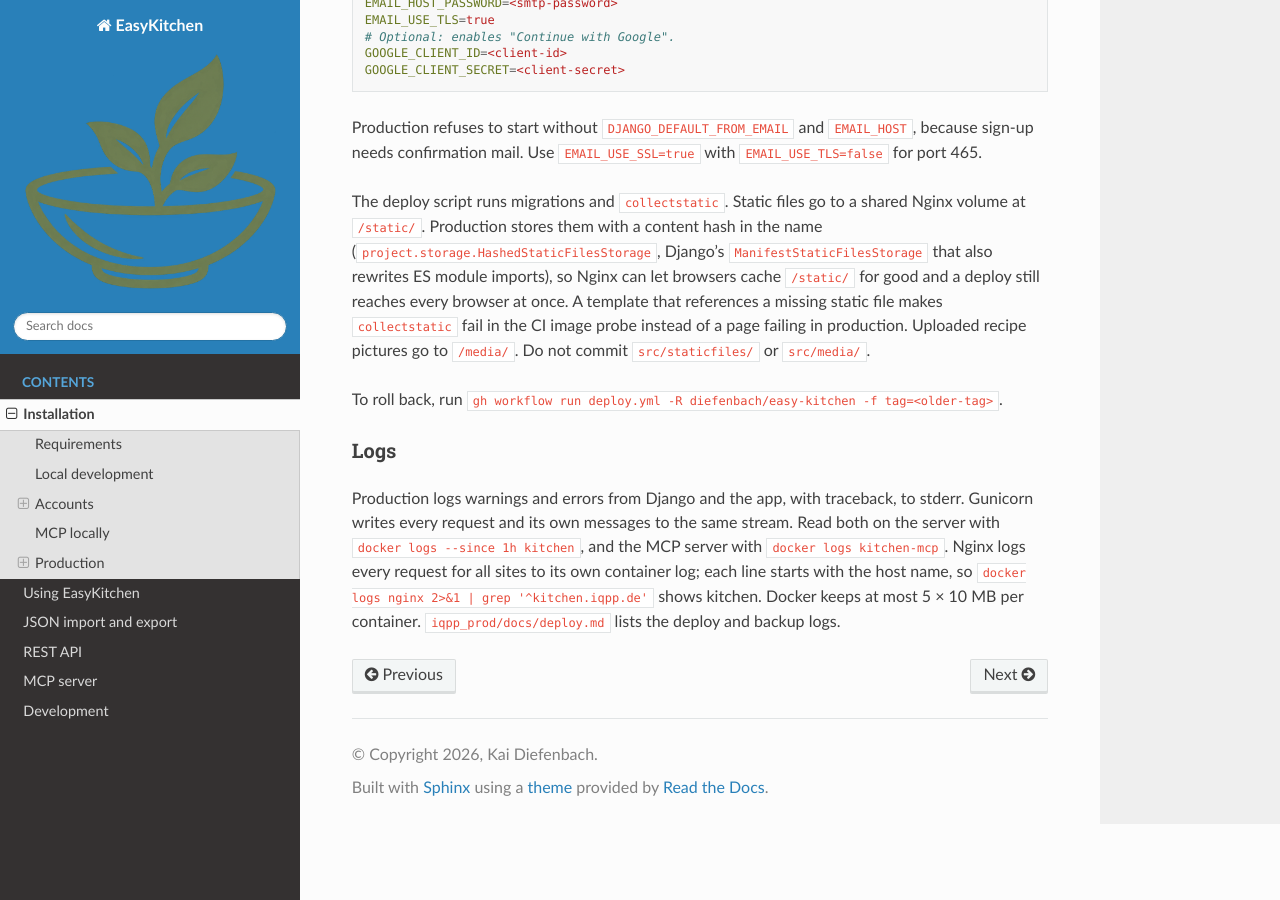
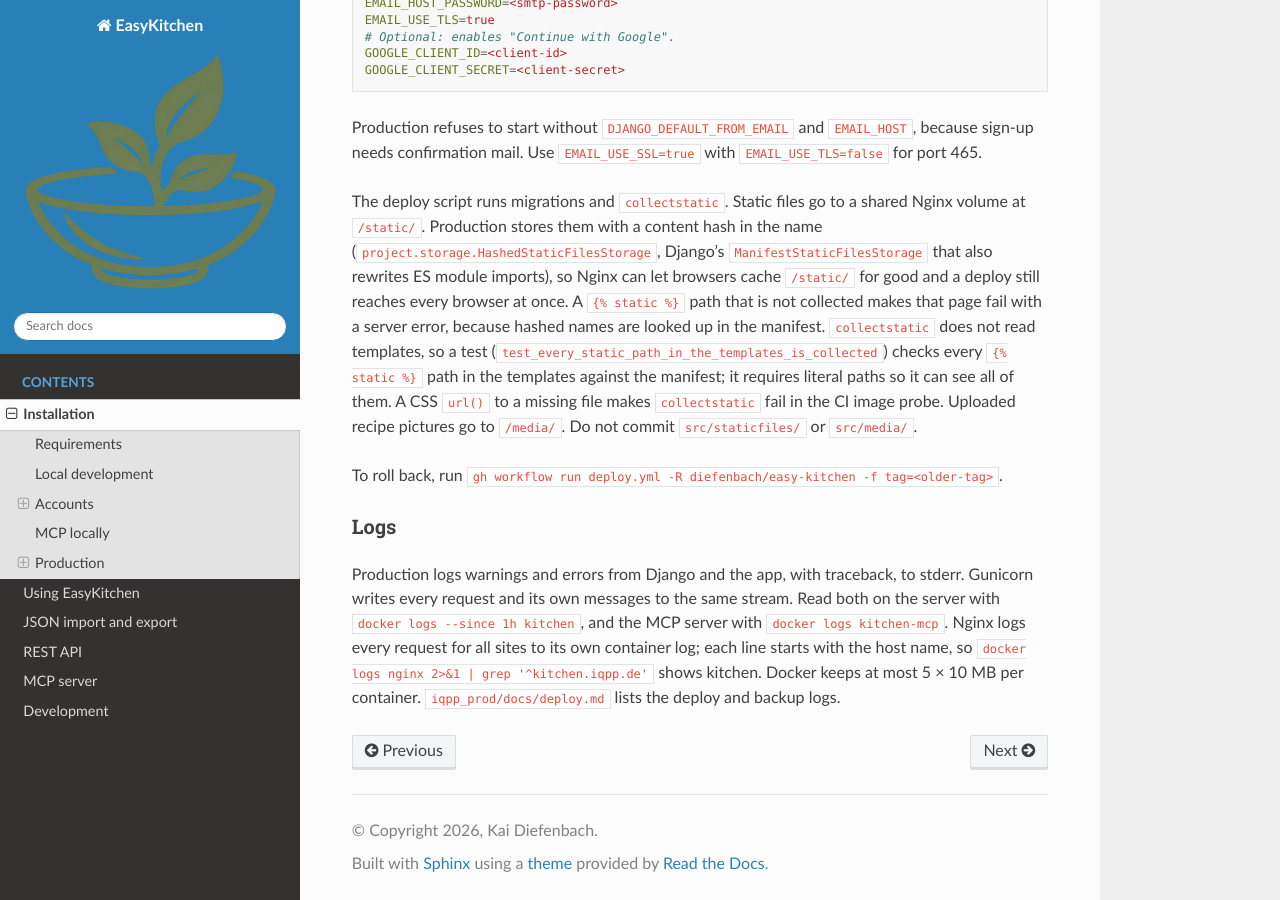
Before and after one commit to diefenbach/easy-kitchen, a Sphinx documentation site: the page built from docs/installation.md, in a window 1280 px wide and 900 px high, scrolled down 2433 px. Built offline with Sphinx 7.4.7 and the Read the Docs theme 3.1.0, drawn with Linux system fonts in a browser that asks for light colours.

Commit message:
Correct what catches a missing static file

```diff
--- a/docs/installation.md
+++ b/docs/installation.md
@@ -97,7 +97,7 @@ GOOGLE_CLIENT_SECRET=<client-secret>
 
 Production refuses to start without `DJANGO_DEFAULT_FROM_EMAIL` and `EMAIL_HOST`, because sign-up needs confirmation mail. Use `EMAIL_USE_SSL=true` with `EMAIL_USE_TLS=false` for port 465.
 
-The deploy script runs migrations and `collectstatic`. Static files go to a shared Nginx volume at `/static/`. Production stores them with a content hash in the name (`project.storage.HashedStaticFilesStorage`, Django's `ManifestStaticFilesStorage` that also rewrites ES module imports), so Nginx can let browsers cache `/static/` for good and a deploy still reaches every browser at once. A template that references a missing static file makes `collectstatic` fail in the CI image probe instead of a page failing in production. Uploaded recipe pictures go to `/media/`. Do not commit `src/staticfiles/` or `src/media/`.
+The deploy script runs migrations and `collectstatic`. Static files go to a shared Nginx volume at `/static/`. Production stores them with a content hash in the name (`project.storage.HashedStaticFilesStorage`, Django's `ManifestStaticFilesStorage` that also rewrites ES module imports), so Nginx can let browsers cache `/static/` for good and a deploy still reaches every browser at once. A `{% static %}` path that is not collected makes that page fail with a server error, because hashed names are looked up in the manifest. `collectstatic` does not read templates, so a test (`test_every_static_path_in_the_templates_is_collected`) checks every `{% static %}` path in the templates against the manifest; it requires literal paths so it can see all of them. A CSS `url()` to a missing file makes `collectstatic` fail in the CI image probe. Uploaded recipe pictures go to `/media/`. Do not commit `src/staticfiles/` or `src/media/`.
 
 To roll back, run `gh workflow run deploy.yml -R diefenbach/easy-kitchen -f tag=<older-tag>`.
 
```
